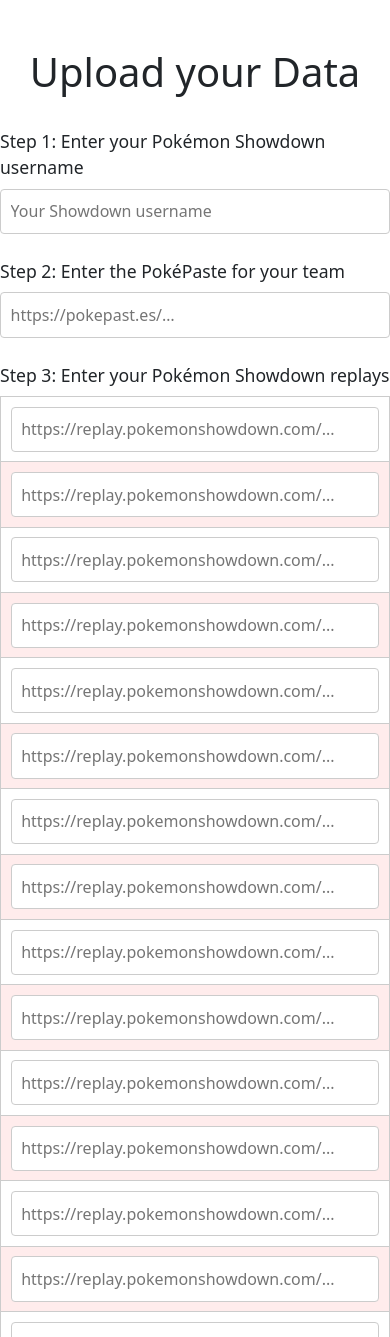
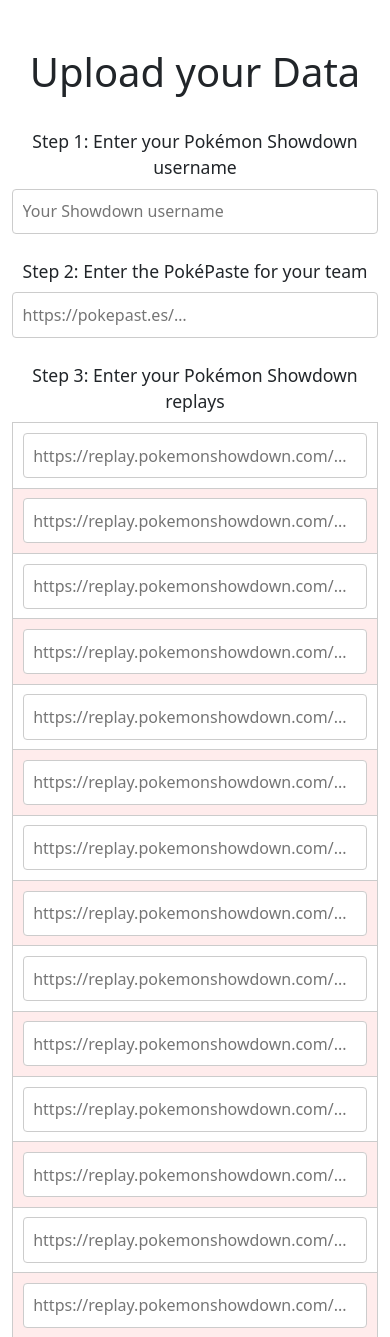
Before and after one commit to daniyalq114/CITS3403-Project, a Flask app: page /upload in a window 390 px wide. Shown: the part 58-1395 px from the top of the page. Run offline with Flask 3, Linux system fonts and the light colour scheme; some libraries are stand-ins or nearby versions.

Commit message:
add mobile view to upload page

```diff
--- a/static/css/main.css
+++ b/static/css/main.css
@@ -98,6 +98,7 @@ body {
 .upload-form .step p {
   font-weight: 500;
   margin-bottom: 0.5rem;
+  text-align: center;
 }
 .upload-form input {
   width: 100%;
--- a/templates/upload.html
+++ b/templates/upload.html
@@ -1,6 +1,9 @@
 {% extends "base.html" %}
 
 {% block content %}
+  <div class="container-fluid">
+    <div class="row">
+      <div class="col-12">
         <h1>Upload your Data</h1>
 
         <form action="{{ url_for('upload') }}" method="post" class="upload-form">
@@ -26,7 +29,10 @@
           </div>
           <div class="step">
             <p>Step 4: Submit to visualise your performance!</p>
-      <button type="submit" class="btn generate-btn">Generate Report</button>
+            <button type="submit" class="generate-btn">Generate Report</button>
           </div>
         </form>
+      </div>
+    </div>
+  </div>
 {% endblock %}
```
Lines whose indentation alone changed are shown as unchanged.
